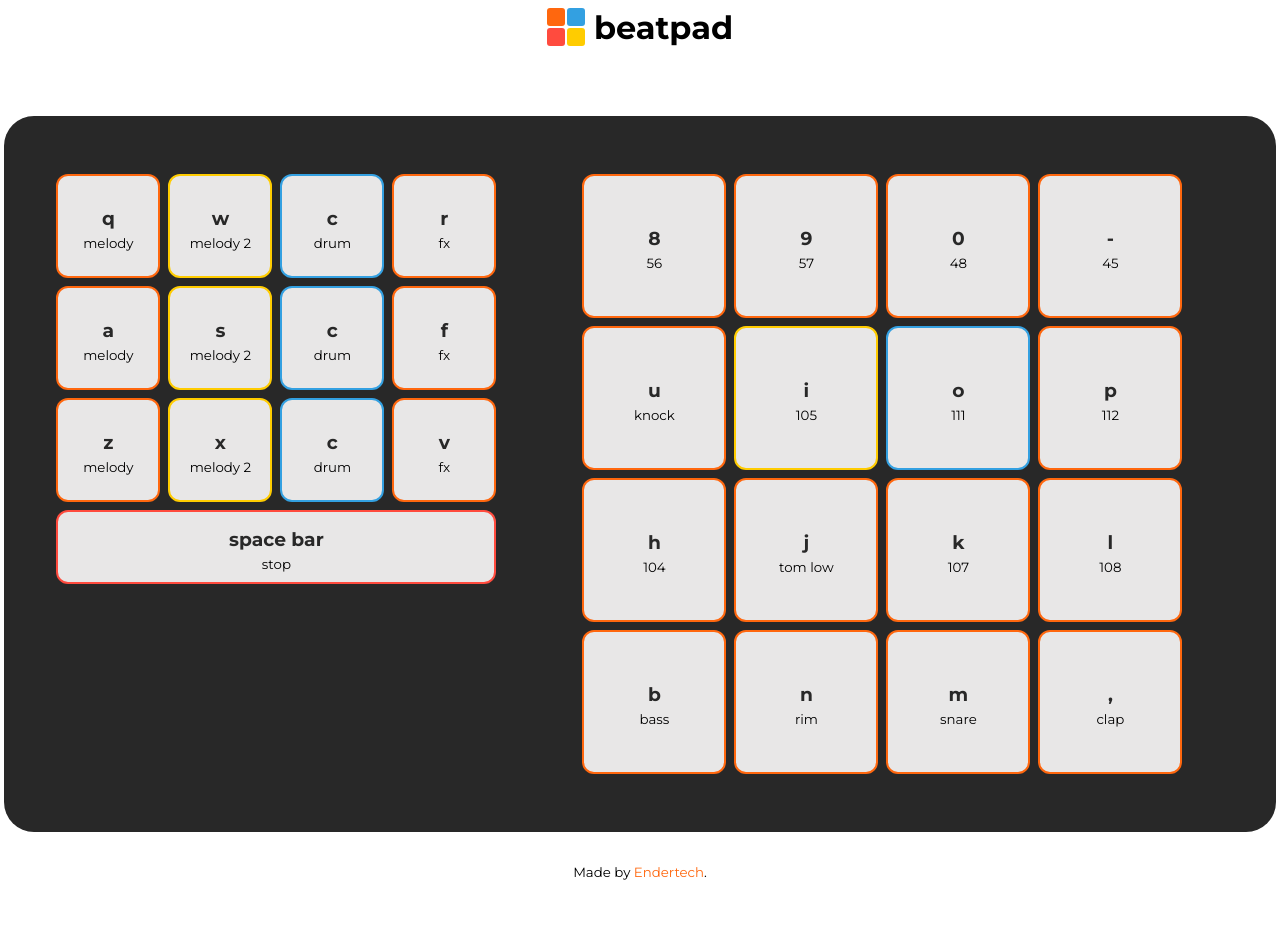
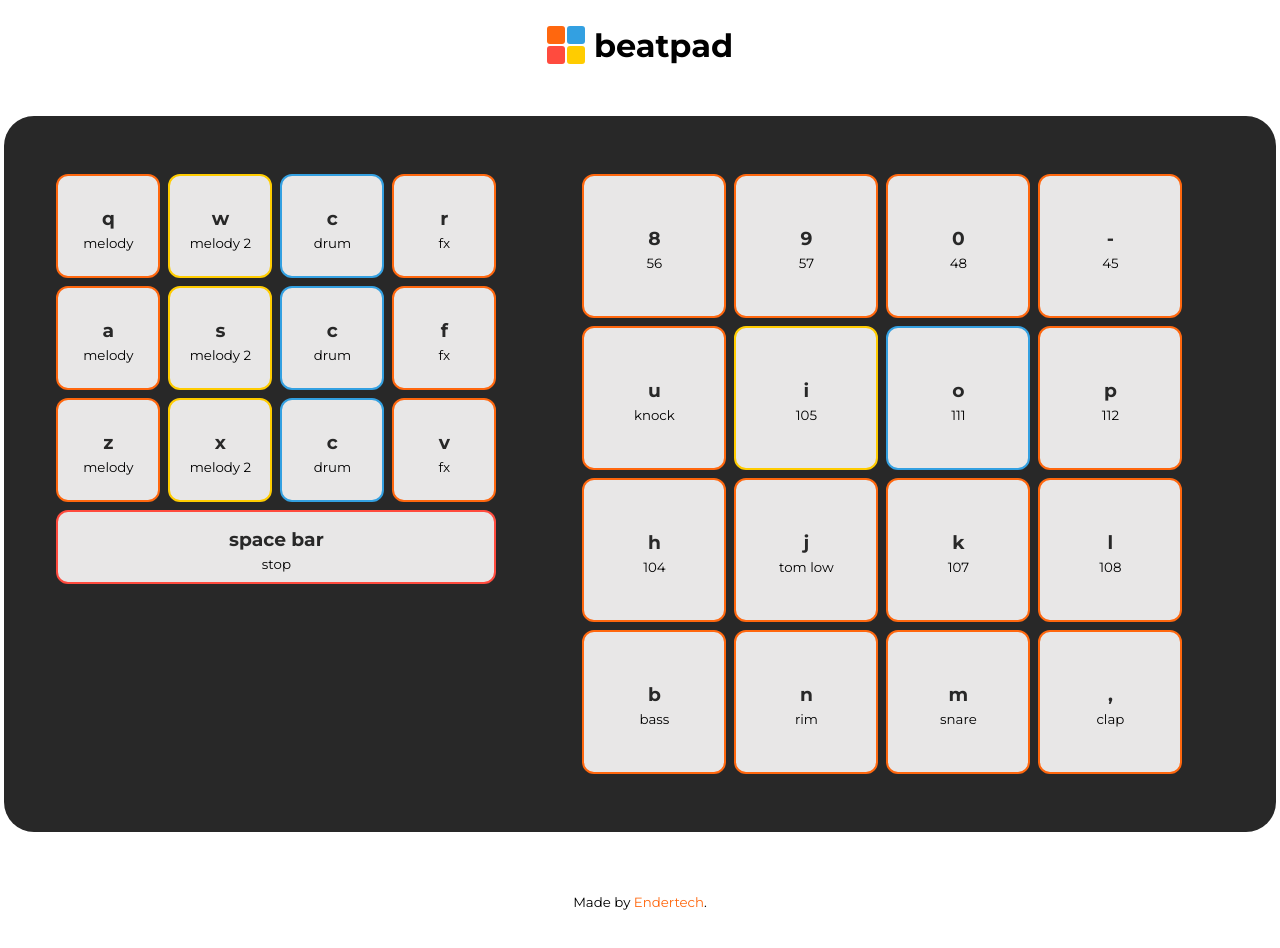
Before and after one commit to anilrayamajhi/padControllers, a plain HTML site: page index.html in a window 1280 px wide. Drawn offline with Linux system fonts and the light colour scheme.

Commit message:
minor tweak

```diff
--- a/css/style.css
+++ b/css/style.css
@@ -8,6 +8,7 @@ body {
   grid-template-columns: auto;
   grid-template-rows: [header] 78px [body] auto [footer] 78px;
   justify-items: center;
+  align-items: center;
 }
 
 .container .body {
```
